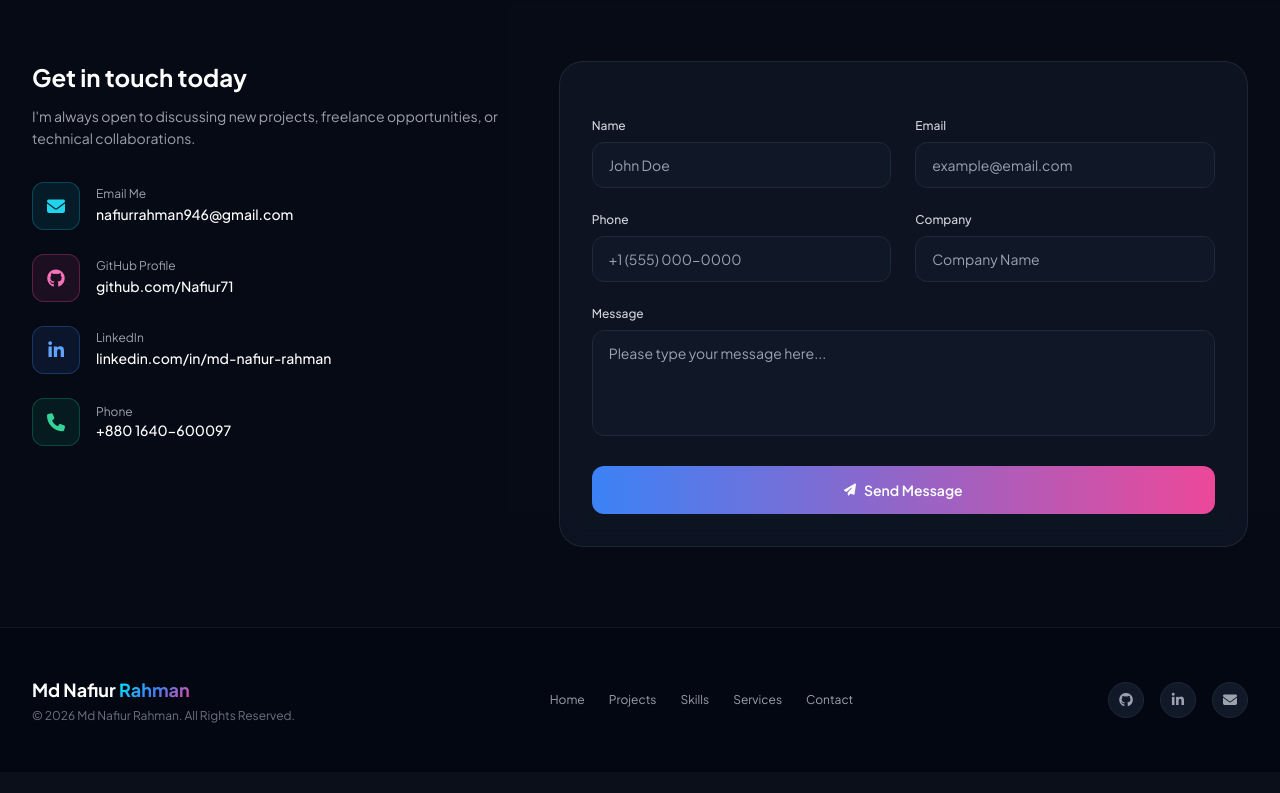
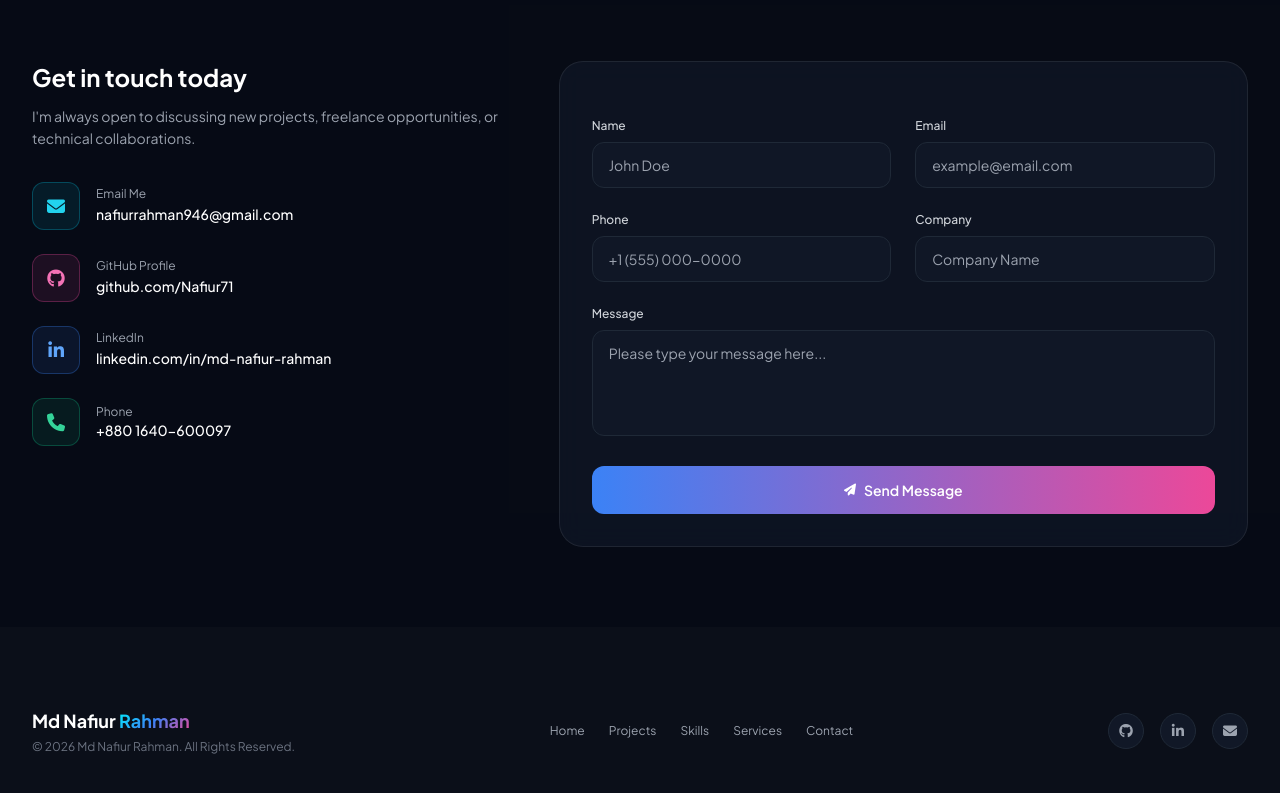
Before and after one commit to Nafiur71/Md-Nafiur-Rahman-Portfolio, a plain HTML site: page index.html in a window 1280 px wide. Shown: the part 3044-3837 px from the top of the page. Before the commit the page ends 3816 px from the top, so only its background shows below. Drawn offline with nearby package versions, Linux system fonts and the light colour scheme.

```diff
--- a/index.html
+++ b/index.html
@@ -701,7 +701,7 @@
         </div>
     </section>
 
-    <footer class="bg-gray-950 border-t border-gray-900 py-12">
+    <footer class="py-20 relative">
         <div
             class="max-w-7xl mx-auto px-4 sm:px-6 lg:px-8 flex flex-col md:flex-row items-center justify-between gap-6">
             <div>
```
Also changed, not shown: 1 other file.
